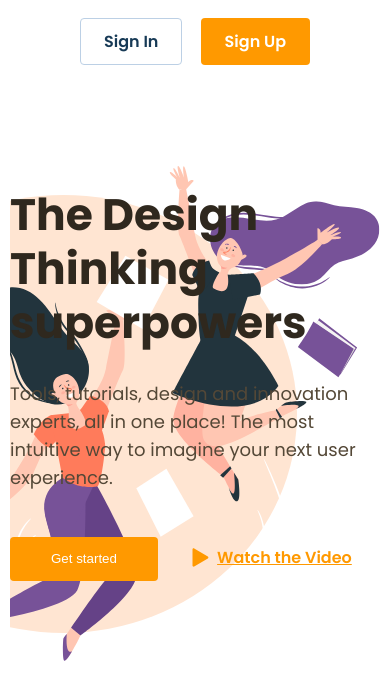
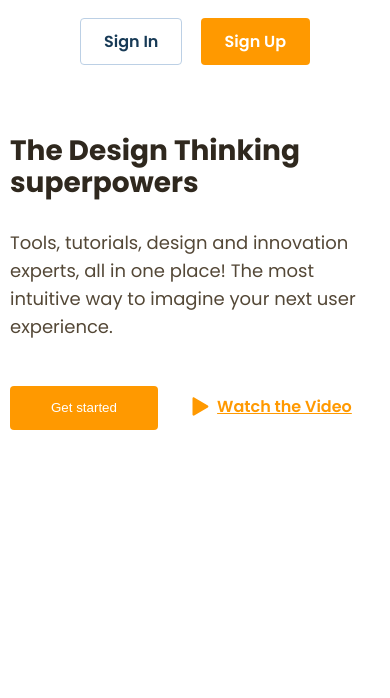
Before and after one commit to romantut1988/design-thinking, a plain HTML site: page index.html in a window 390 px wide. Shown: the part 66-764 px from the top of the page. Drawn offline with nearby package versions, Linux system fonts and the light colour scheme.

Commit message:
mobile version of the section

```diff
--- a/css/media.css
+++ b/css/media.css
@@ -13,6 +13,16 @@
         padding-top: 30px;
     }
 
+    .top__inner {
+        background-image: none;
+    }
+
+}
+
+@media (max-width: 768px) {
+    .top__inner {
+        padding: 80px 0 60px;
+    }
 }
 
 @media (max-width: 524px) {
@@ -30,11 +40,11 @@
         background-color: #fff;
         text-align: center;
         transform: translateY(-300%);
-        transition: all .3s;
+        transition: all .5s;
     }
     .menu__list.menu__list-active {
         transform: translateY(0%);
-        transition: all .3s;
+        transition: all .5s;
     }
     .menu__list-link {
         display: block;
@@ -56,4 +66,12 @@
         margin-left: 0;
     }
 
+    .top__title {
+        font-size: 28px;
+        line-height: 32px;
+    }
+    .top__btn {
+        margin-bottom: 25px;
+    }
+
 }
```
